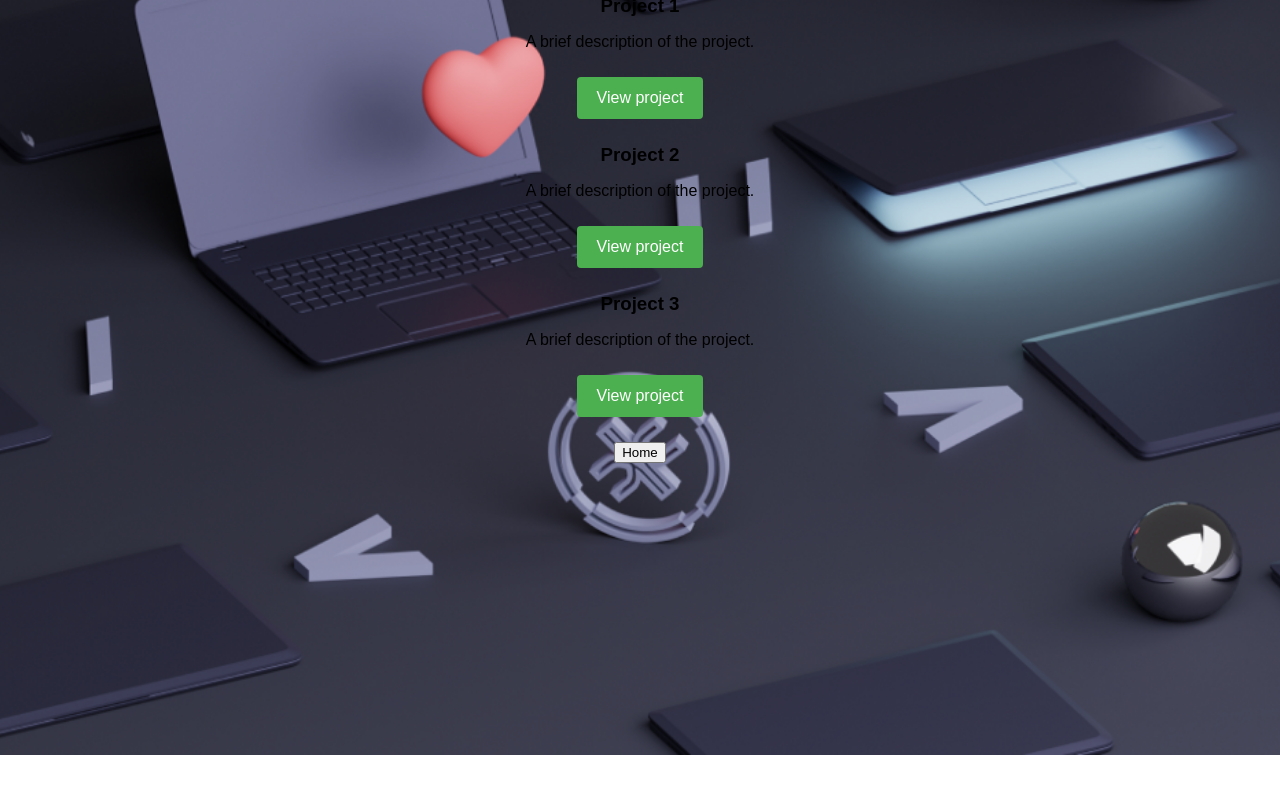
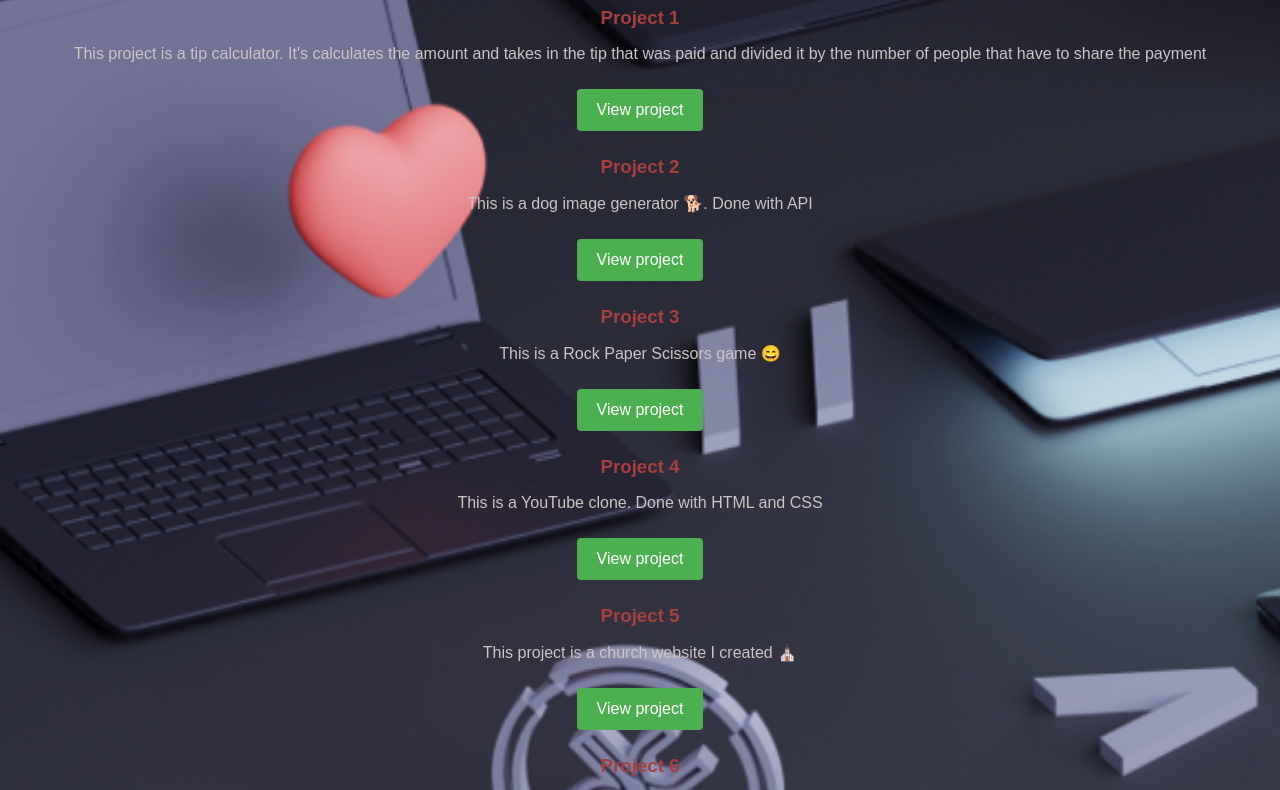
Before and after one commit to StanleyAnyas/Stanley-Portfolio, a plain HTML site: page project.html in a window 1280 px wide. Shown: the part 73-863 px from the top of the page. Before the commit the page ends 828 px from the top, so only its background shows below. Drawn offline with Linux system fonts and the light colour scheme.

Commit message:
more changes

```diff
--- a/contact.css
+++ b/contact.css
@@ -48,3 +48,24 @@ body {
   #contact input[type="submit"]:hover {
     background-color: #45a049;
   }
+  #submit{
+    display: inline-block;
+  }
+  #home-button{
+    display: block;
+    position: absolute;
+    left: 48%;
+    bottom: 30%;
+    background-color: #45a049;
+    border: none;
+    border-radius: 4px;
+    color: white;
+    padding: 7px 9px;
+
+  }
+  form{
+    color: rgb(209, 195, 69);
+  }
+  #contact-me{
+    color: rgb(56, 223, 214);
+  }
--- a/myportfolio.css
+++ b/myportfolio.css
@@ -5,7 +5,7 @@ body {
     background-size: cover;
     background-position: center;
     height: 100vh;
-    overflow: hidden;
+    overflow: scroll;
     position: relative;
   }
   @media only screen and (max-width: 600px) {
--- a/project.css
+++ b/project.css
@@ -4,8 +4,8 @@ body {
     background-repeat: no-repeat;
     background-size: cover;
     background-position: center;
-    height: 100vh;
-    overflow: hidden;
+    min-height: 100vh;
+    overflow: scroll;
     position: relative;
   }
 #projects {
@@ -39,3 +39,24 @@ body {
   #projects a:hover {
     background-color: #45a049;
   }
+  #home-button{
+    display: flex;
+    position: absolute;
+    left: 48%;
+    bottom: 10%;
+    background-color: #45a049;
+    border: none;
+    border-radius: 4px;
+    color: rgb(203, 192, 192);
+    padding: 7px 9px;
+
+  }
+  p {
+    color: rgb(205, 196, 196);
+  }
+  body{
+    padding-bottom: 200px;
+  }
+  #myproject{
+    color: rgb(167, 63, 63);
+  }
--- a/project.html
+++ b/project.html
@@ -6,21 +6,41 @@
     <link rel="stylesheet" type="text/css" href="project.css">
     <body>
         <div id="projects">
-            <h2>Projects</h2>
+            <h1 style="color:rgb(56, 223, 214);">Projects</h1>
             <ul>
               <li>
-                <h3>Project 1</h3>
-                <p>A brief description of the project.</p>
+                <h3 id="myproject">Project 1</h3>
+                <p>This project is a tip calculator. It's calculates the amount and takes in the tip that was paid and divided it by the number of people that have to share the payment</p>
                 <a href="#">View project</a>
               </li>
               <li>
-                <h3>Project 2</h3>
-                <p>A brief description of the project.</p>
+                <h3 id="myproject">Project 2</h3>
+                <p>This is a dog image generator &#x1F415;. Done with API </p>
                 <a href="#">View project</a>
               </li>
               <li>
-                <h3>Project 3</h3>
-                <p>A brief description of the project.</p>
+                <h3 id="myproject">Project 3</h3>
+                <p>This is a Rock Paper Scissors game &#x1F604;</p>
+                <a href="#">View project</a>
+              </li>
+              <li>
+                <h3 id="myproject">Project 4</h3>
+                <p>This is a YouTube clone. Done with HTML and CSS</p>
+                <a href="#">View project</a>
+              </li>
+              <li>
+                <h3 id="myproject">Project 5</h3>
+                <p>This project is a church website I created &#x26EA;</p>
+                <a href="#">View project</a>
+              </li>
+              <li>
+                <h3 id="myproject">Project 6</h3>
+                <p>This is an Amazon clone i did not completed &#x1F4E6;</p>
+                <a href="#">View project</a>
+              </li>
+              <li>
+                <h3 id="myproject">Project 6</h3>
+                <p>This is a Black Jack game &#x1F3B2;</p>
                 <a href="#">View project</a>
               </li>
             </ul>
```
Also changed, not shown: contact.html (+2 -3 lines), mycontact.html (added, +75 -0 lines), myportfolio.html (+3 -6 lines), resume.html (added, +9 -0 lines).
